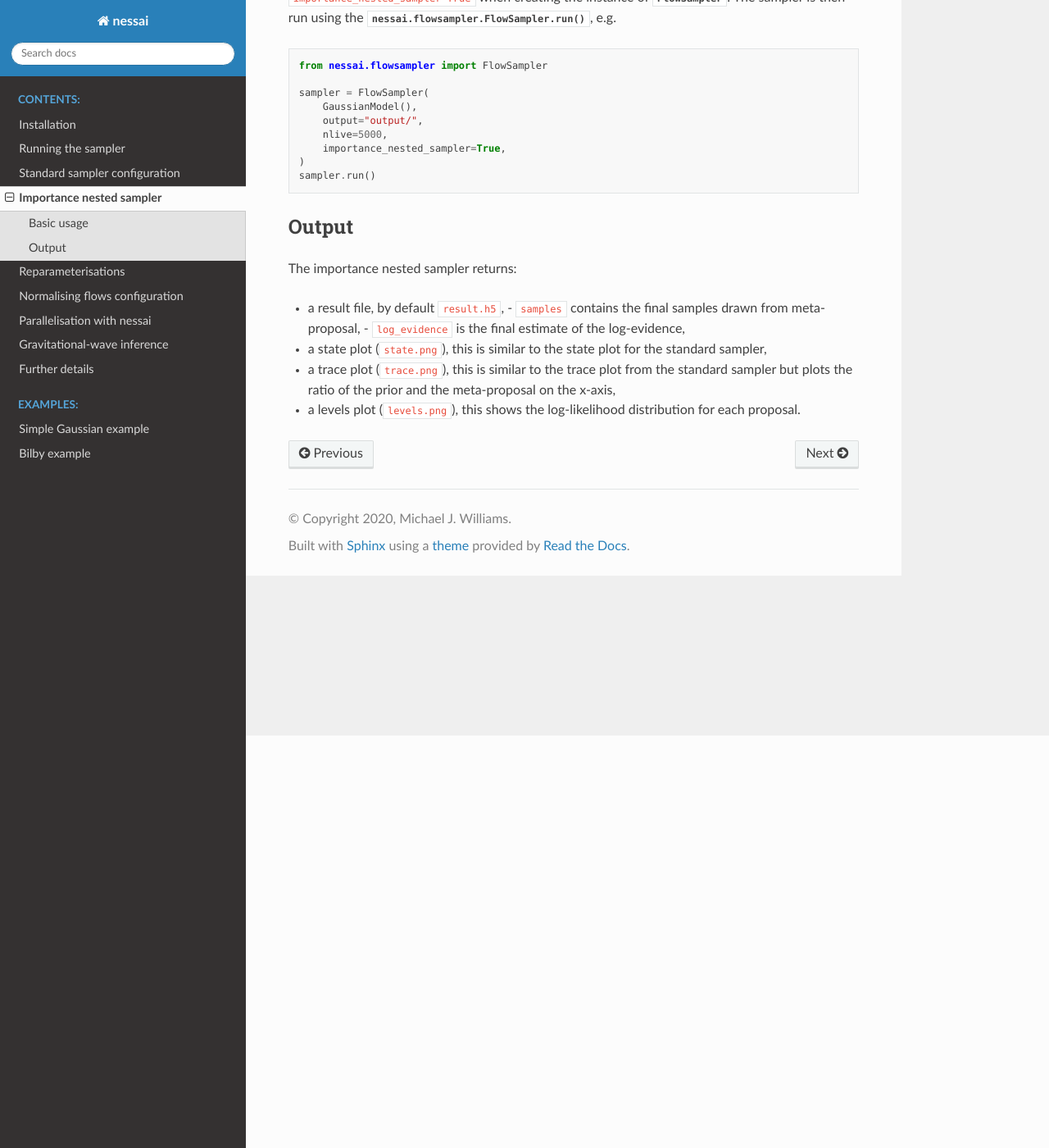
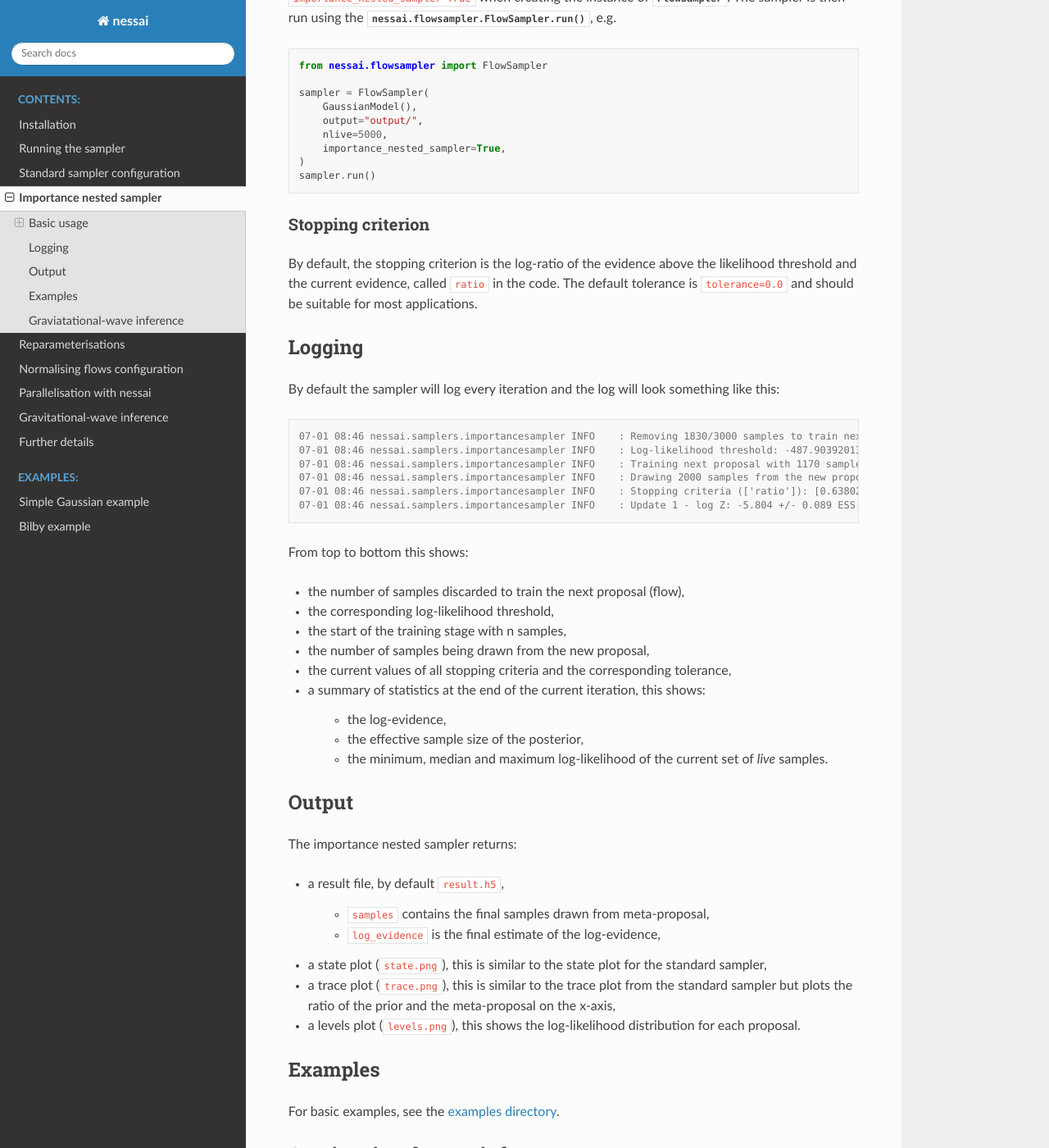
Before and after one commit to mj-will/nessai, a Sphinx documentation site: the page built from docs/importance-nested-sampling.rst, in a window 1280 px wide and 1400 px high, scrolled down 503 px. Shown: the whole window at 82% size. Built offline with Sphinx 7.4.7 and the Read the Docs theme 2.0.0, drawn with Linux system fonts in a browser that asks for light colours; pages that are not in the unit, such as notebooks, are missing from menus; some of the changed text lies outside the part shown.

Commit message:
docs: more documentation for INS

```diff
--- a/docs/importance-nested-sampling.rst
+++ b/docs/importance-nested-sampling.rst
@@ -29,14 +29,62 @@ The sampler is then run using the :py:meth:`nessai.flowsampler.FlowSampler.run`,
     sampler.run()
 
 
+Stopping criterion
+------------------
+
+By default, the stopping criterion is the log-ratio of the evidence above the likelihood threshold and the current evidence, called :code:`ratio` in the code.
+The default tolerance is :code:`tolerance=0.0` and should be suitable for most applications.
+
+Logging
+=======
+
+By default the sampler will log every iteration and the log will look something like this:
+
+.. code-block:: console
+
+    07-01 08:46 nessai.samplers.importancesampler INFO    : Removing 1830/3000 samples to train next proposal
+    07-01 08:46 nessai.samplers.importancesampler INFO    : Log-likelihood threshold: -487.90392013926345
+    07-01 08:46 nessai.samplers.importancesampler INFO    : Training next proposal with 1170 samples
+    07-01 08:46 nessai.samplers.importancesampler INFO    : Drawing 2000 samples from the new proposal
+    07-01 08:46 nessai.samplers.importancesampler INFO    : Stopping criteria (['ratio']): [0.638027881338866] - Tolerance: [0.0]
+    07-01 08:46 nessai.samplers.importancesampler INFO    : Update 1 - log Z: -5.804 +/- 0.089 ESS: 123.7 logL min: -3874.530 logL median: -96.682 logL max: -0.015
+
+From top to bottom this shows:
+
+* the number of samples discarded to train the next proposal (flow),
+* the corresponding log-likelihood threshold,
+* the start of the training stage with n samples,
+* the number of samples being drawn from the new proposal,
+* the current values of all stopping criteria and the corresponding tolerance,
+* a summary of statistics at the end of the current iteration, this shows:
+
+    * the log-evidence,
+    * the effective sample size of the posterior,
+    * the minimum, median and maximum log-likelihood of the current set of *live* samples.
+
+
 Output
 ======
 
 The importance nested sampler returns:
 
-- a result file, by default :code:`result.h5`,
-  - :code:`samples` contains the final samples drawn from meta-proposal,
-  - :code:`log_evidence` is the final estimate of the log-evidence,
-- a state plot (:code:`state.png`), this is similar to the state plot for the standard sampler,
-- a trace plot (:code:`trace.png`), this is similar to the trace plot from the standard sampler but plots the ratio of the prior and the meta-proposal on the x-axis,
-- a levels plot (:code:`levels.png`), this shows the log-likelihood distribution for each proposal.
+* a result file, by default :code:`result.h5`,
+
+    * :code:`samples` contains the final samples drawn from meta-proposal,
+    * :code:`log_evidence` is the final estimate of the log-evidence,
+
+* a state plot (:code:`state.png`), this is similar to the state plot for the standard sampler,
+* a trace plot (:code:`trace.png`), this is similar to the trace plot from the standard sampler but plots the ratio of the prior and the meta-proposal on the x-axis,
+* a levels plot (:code:`levels.png`), this shows the log-likelihood distribution for each proposal.
+
+
+Examples
+========
+
+For basic examples, see the `examples directory <https://github.com/mj-will/nessai/tree/inessai-docs/examples/importance_nested_sampler>`_.
+
+
+Graviatational-wave inference
+=============================
+
+The importance nested sampler is not currently supported in :code:`bilby` but will be in a future release.
```
